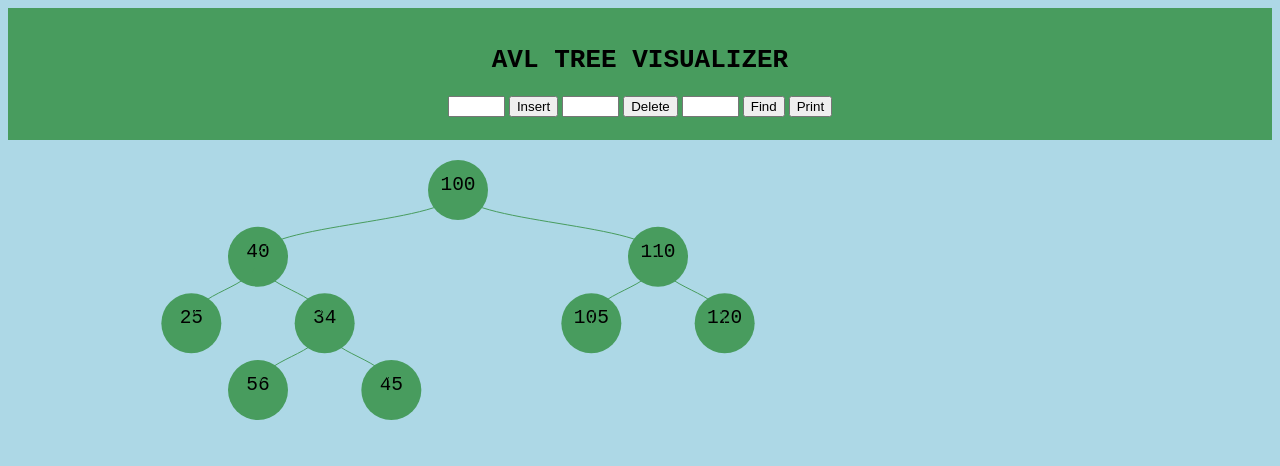
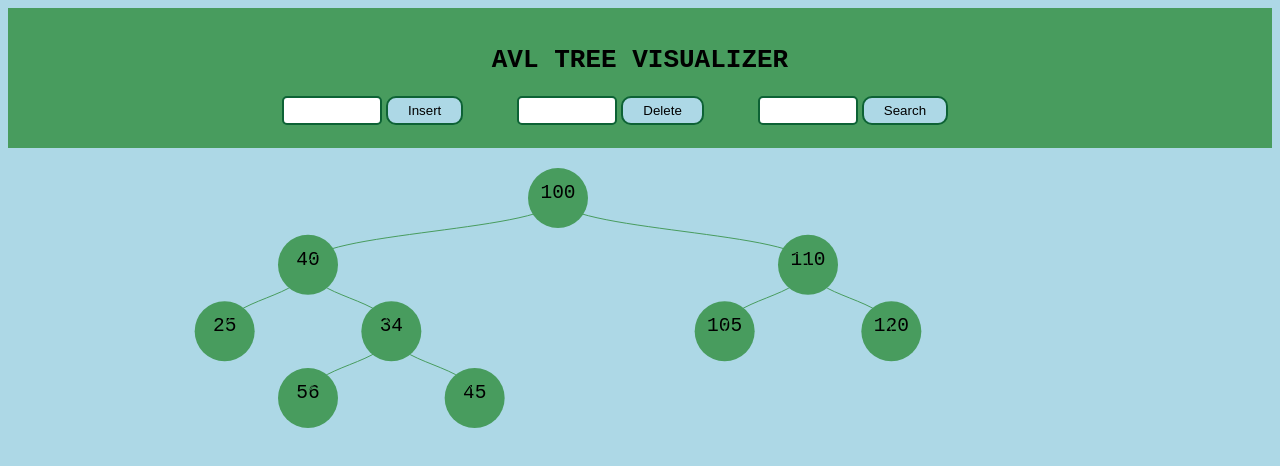
Before and after one commit to SauravKumarMahato/AVL_TREE_VISUALIZATION, a plain HTML site: page index.html in a window 1280 px wide. Drawn offline with nearby package versions, Linux system fonts and the light colour scheme.

Commit message:
Kept insert delete button and added css for them and some small changes

```diff
--- a/index.html
+++ b/index.html
@@ -8,10 +8,9 @@
         font-family: monospace;
     }
 
-    #diagram{
-        margin:auto;
-        justify-content: center;
-    }
+    /* #diagram{
+
+    } */
 
     .container{
         margin-top: 0px;
@@ -21,28 +20,48 @@
         background-color:#489c5e;
     }
 
+    #inputBox{
+        width: 100px;
+        border: 2px solid rgb(13, 98, 53);
+        padding: 5px 5px;
+        border-radius: 5px;
+    }
+
+    #buttonClick{
+        border-radius: 10px;
+        border: 2px solid rgb(13, 98, 53);
+        padding: 5px 20px;
+        background-color: lightblue ;
+        margin-right: 50px;
+    }
+
     </style>
   </head>
 
   <body>
     <div class="container">
         <h1 id="heading">AVL TREE VISUALIZER</h1>
-        <table id="operationTable"> <td><input type="Text" value="" size="4"></td><td><input type="Button" value="Insert"></td><td><input type="Text" value="" size="4"></td><td><input type="Button" value="Delete"></td><td><input type="Text" value="" size="4"></td><td><input type="Button" value="Find"></td><td><input type="Button" value="Print"></td></table>
+        <table id="operationTable">
+            <td><input type="Text"  id = "inputBox" name="" ></td>
+            <td><input type="Button" value="Insert" id = "buttonClick" ></td>
+            <td><input type="Text" id = "inputBox" value="" ></td>
+            <td><input type="Button" value="Delete" id = "buttonClick" ></td>
+            <td><input type="Text" id = "inputBox" value="" ></td>
+            <td><input type="Button" value="Search" id = "buttonClick" ></td>
+        </table>
     </div>
     <script>
 
         canvas_height = 1000;
         canvas_width = 1000;
-      var canvas = d3
-        .select("body")
-        .append("svg")
+      var canvas = d3.select("body").append("svg")
         .attr("width", canvas_width)
         .attr("height", canvas_height)
         .append("g")
         .attr("transform", "translate(50, 50)")
         .attr("id", "diagram")
 
-      var tree = d3.layout.tree().size([800, 200]);
+      var tree = d3.layout.tree().size([1000, 200]);
 
       d3.json("mydata.json", function (data) {
         var nodes = tree.nodes(data);
```
